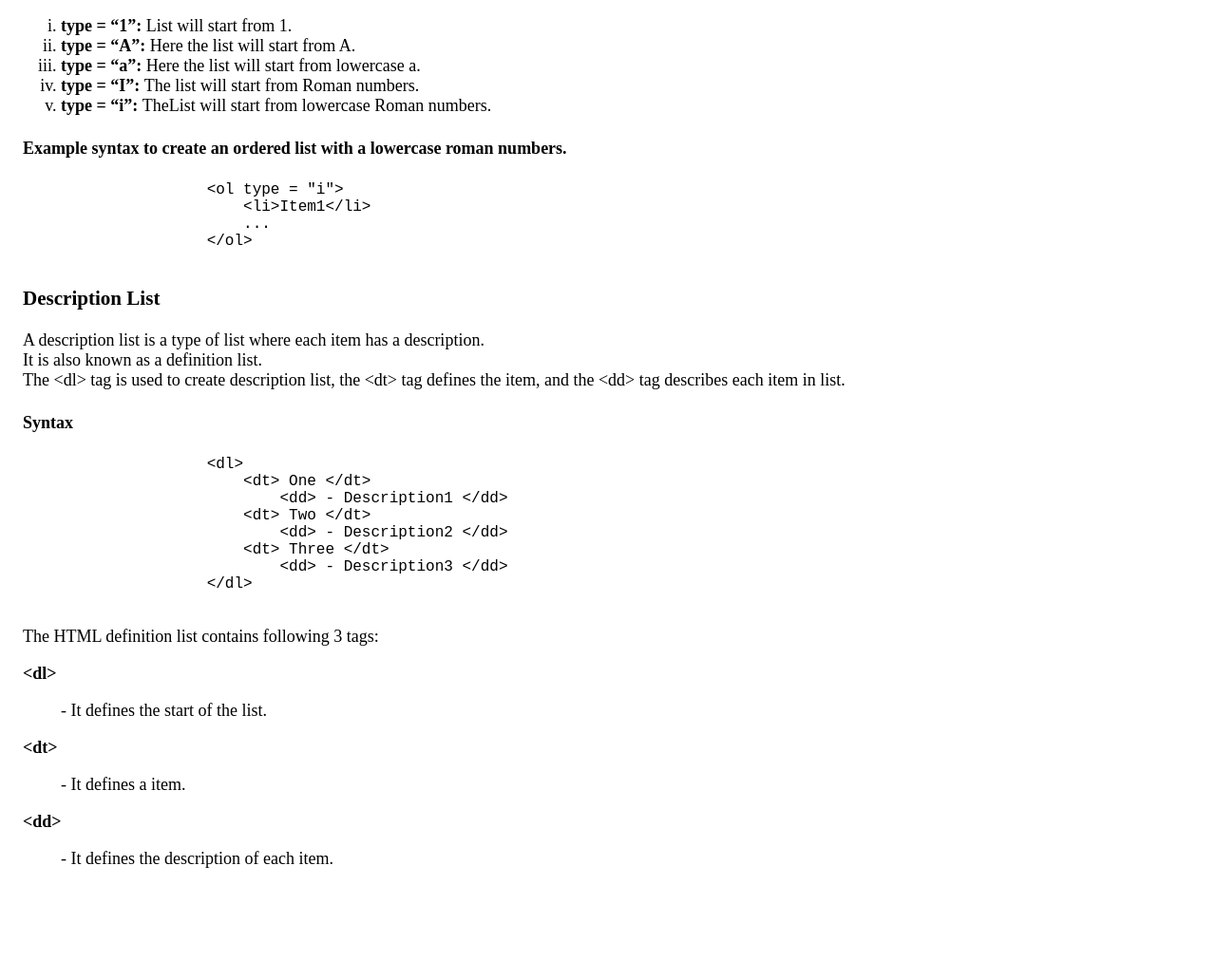
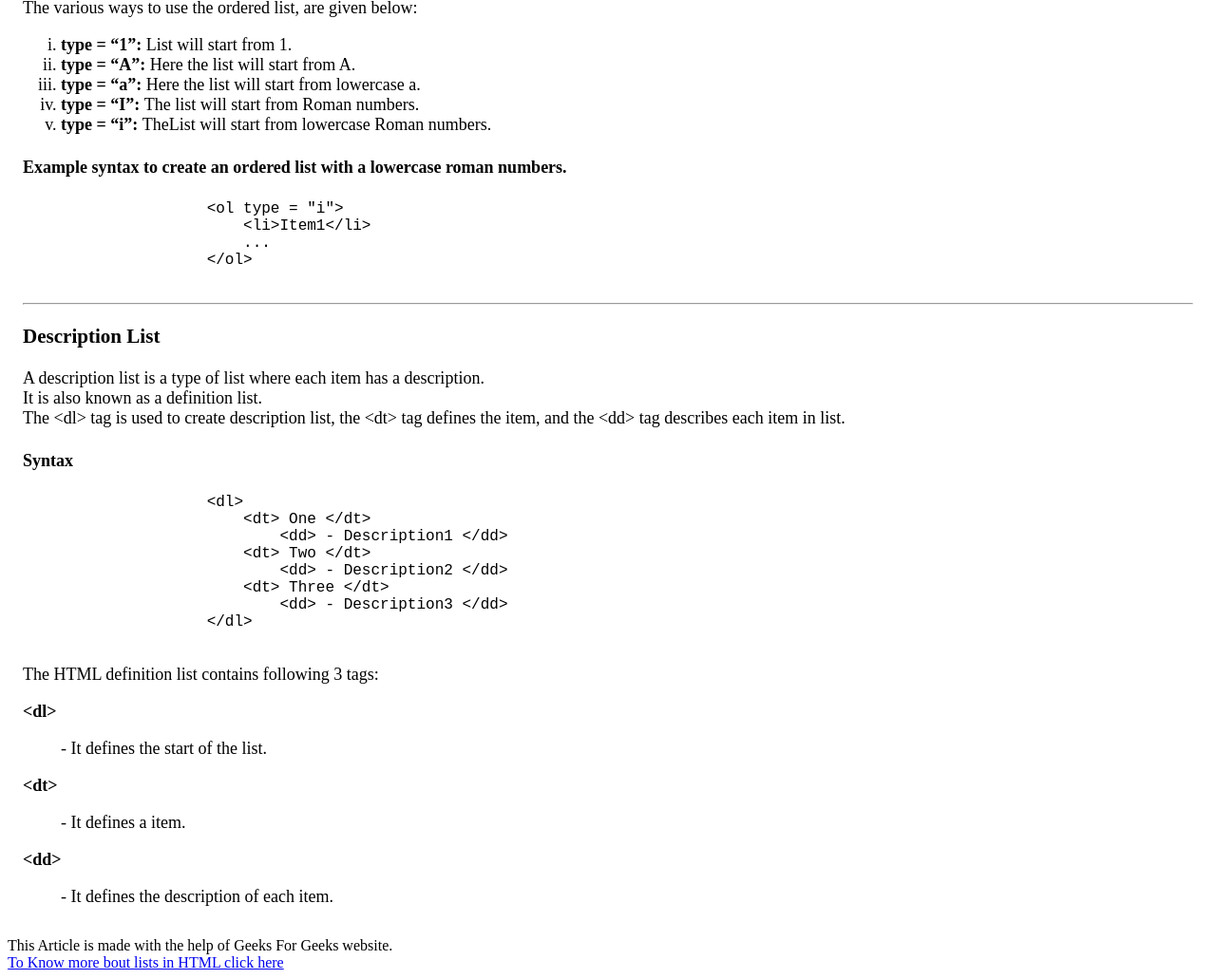
Before and after one commit to mishrahimanshu2000/Training_CodeStore, a plain HTML site: page 22-02-2023/Task1.html in a window 1280 px wide. Shown: the part 1237-2268 px from the top of the page at 95% size. Before the commit the page ends 2170 px from the top, so only its background shows below. Drawn offline with Linux system fonts and the light colour scheme.

Commit message:
added horigontal ruler and footer

```diff
--- a/22-02-2023/Task1.html
+++ b/22-02-2023/Task1.html
@@ -57,6 +57,8 @@
             </blockquote>
         </article>
 
+        <hr>
+
         <article style="font-size: large; font-weight: 200;">
             <h3>Ordered List</h3>
             The Ordered lists have an order which is either numerical or alphabetical. <br> The &ltol> tag is used to create ordered lists in HTML and just like unordered list, we use &ltli> tag to define or show lists inside &ltol> tag.
@@ -91,6 +93,8 @@
             </blockquote>
         </article>
 
+        <hr>
+
         <article style="font-size: large; font-weight: 200;">
             <h3>Description List</h3>
             A description list is a type of list where each item has a description. <br> It is also known as a definition list. <br> The &ltdl> tag is used to create description list, the &ltdt> tag defines the item, and the &ltdd> tag describes each item in list.
@@ -119,5 +123,9 @@
             </dl>
         </article>
     </main>
+    <footer style="margin-top: 32px;">
+        This Article is made with the help of Geeks For Geeks website. <br>
+        <a href="https://www.geeksforgeeks.org/how-to-implement-various-types-of-lists-in-html/">To Know more bout lists in HTML click here</a>
+    </footer>
 </body>
 </html>
```
